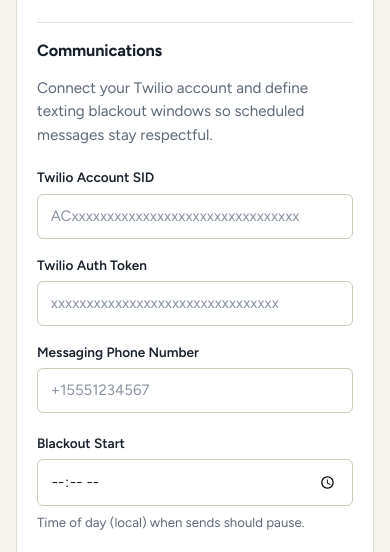
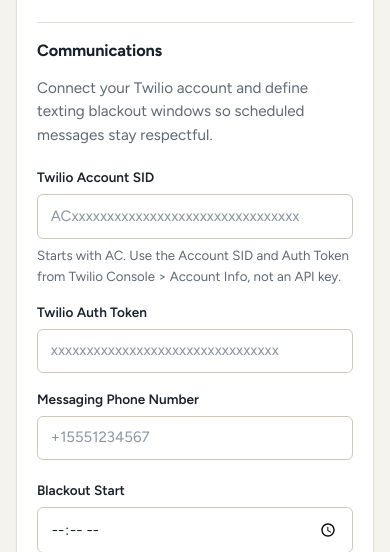
Before and after one commit to TheLVSQ/AnchorPoint, a Django app: page /settings/organization/ in a window 390 px wide. Shown: the part 1285-1837 px from the top of the page. Run offline with Django 5.2, Linux system fonts and the light colour scheme; the visitor is signed in with stand-in values (Sample User, id 1); data comes from the database, SQL or seed files in the repository; data that the repository does not hold is empty; parts of the project's set-up code (start-up, migrations or seed data) failed here and were passed over; some libraries are stand-ins or nearby versions.

Commit message:
fix(settings): reject a Twilio API Key SID in the Account SID field (#119)
Twilio signs phone-blast status callbacks with the account's primary Auth
Token. With an API Key (SK...) + secret saved instead, sends still work but
every callback fails the signature check and blasts stay "Sending" forever
(what happened on prod until 2026-10-21). The settings form now refuses an
SK... SID with an explanation, and any non-AC SID.

Co-authored-by: Claude Opus 5.5 <noreply@anthropic.com>

```diff
--- a/anchorpoint/core/forms.py
+++ b/anchorpoint/core/forms.py
@@ -183,3 +183,21 @@ class OrganizationSettingsForm(forms.ModelForm):
         self.fields["maintenance_alert_recipients"].label_from_instance = (
             self.fields["family_alert_recipients"].label_from_instance
         )
+
+    def clean_twilio_account_sid(self):
+        # Twilio signs phone-blast status callbacks with the account's primary Auth
+        # Token. An API Key (SK...) + secret can still send, but every callback then
+        # fails signature checks and blasts stay "Sending" forever.
+        sid = self.cleaned_data.get("twilio_account_sid") or ""
+        if sid.startswith("SK"):
+            raise forms.ValidationError(
+                "This is an API Key SID (starts with SK). Use your Account SID (starts "
+                "with AC) and primary Auth Token from Twilio Console > Account Info. "
+                "Twilio signs phone-blast call updates with the Auth Token, so an API "
+                "Key breaks them."
+            )
+        if sid and not sid.startswith("AC"):
+            raise forms.ValidationError(
+                "Twilio Account SIDs start with AC. Copy it from Twilio Console > Account Info."
+            )
+        return sid
--- a/anchorpoint/templates/core/organization_settings.html
+++ b/anchorpoint/templates/core/organization_settings.html
@@ -119,6 +119,7 @@
                 <div class="form-field">
                     <label for="{{ form.twilio_account_sid.id_for_label }}">Twilio Account SID</label>
                     {{ form.twilio_account_sid }}
+                    <p class="help-text">Starts with AC. Use the Account SID and Auth Token from Twilio Console &gt; Account Info, not an API key.</p>
                     {% if form.twilio_account_sid.errors %}
                         <p class="error-text">{{ form.twilio_account_sid.errors.0 }}</p>
                     {% endif %}
```
Also changed, not shown: anchorpoint/core/tests.py (+26 -0 lines).
